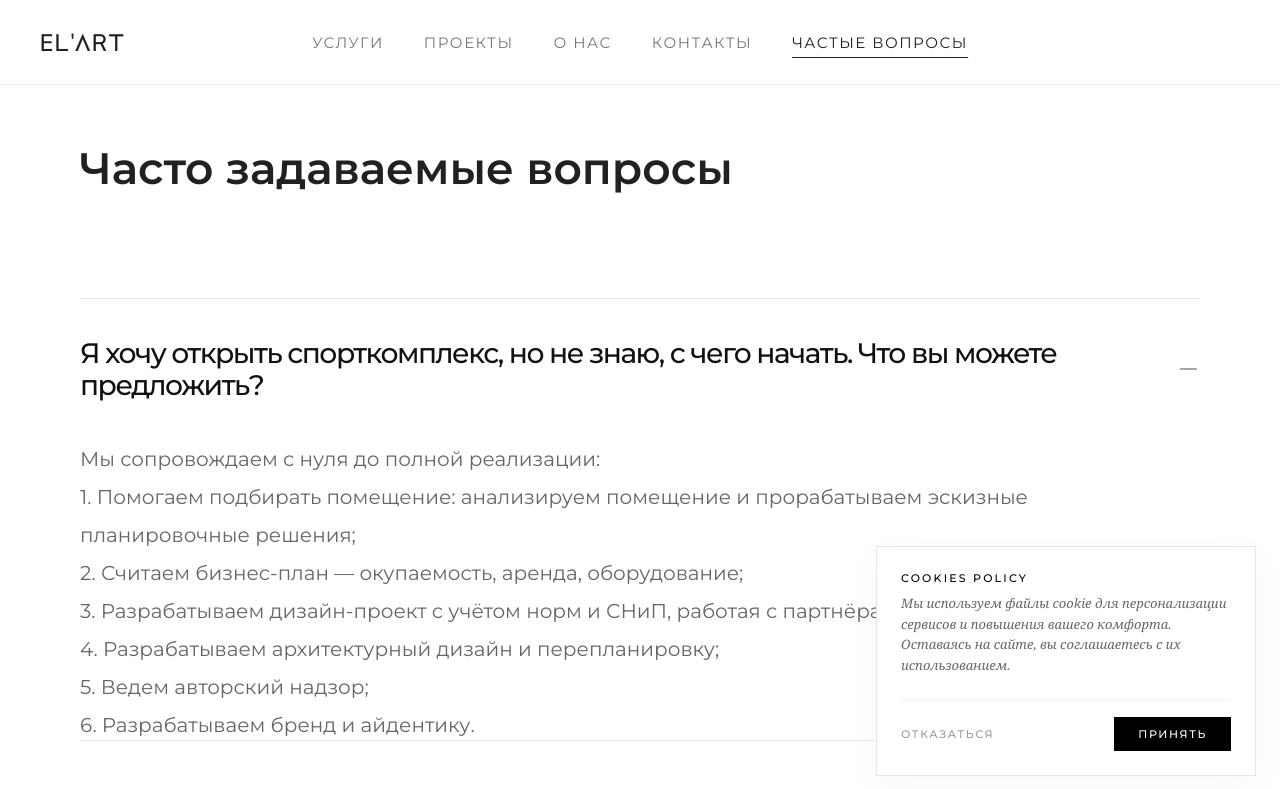
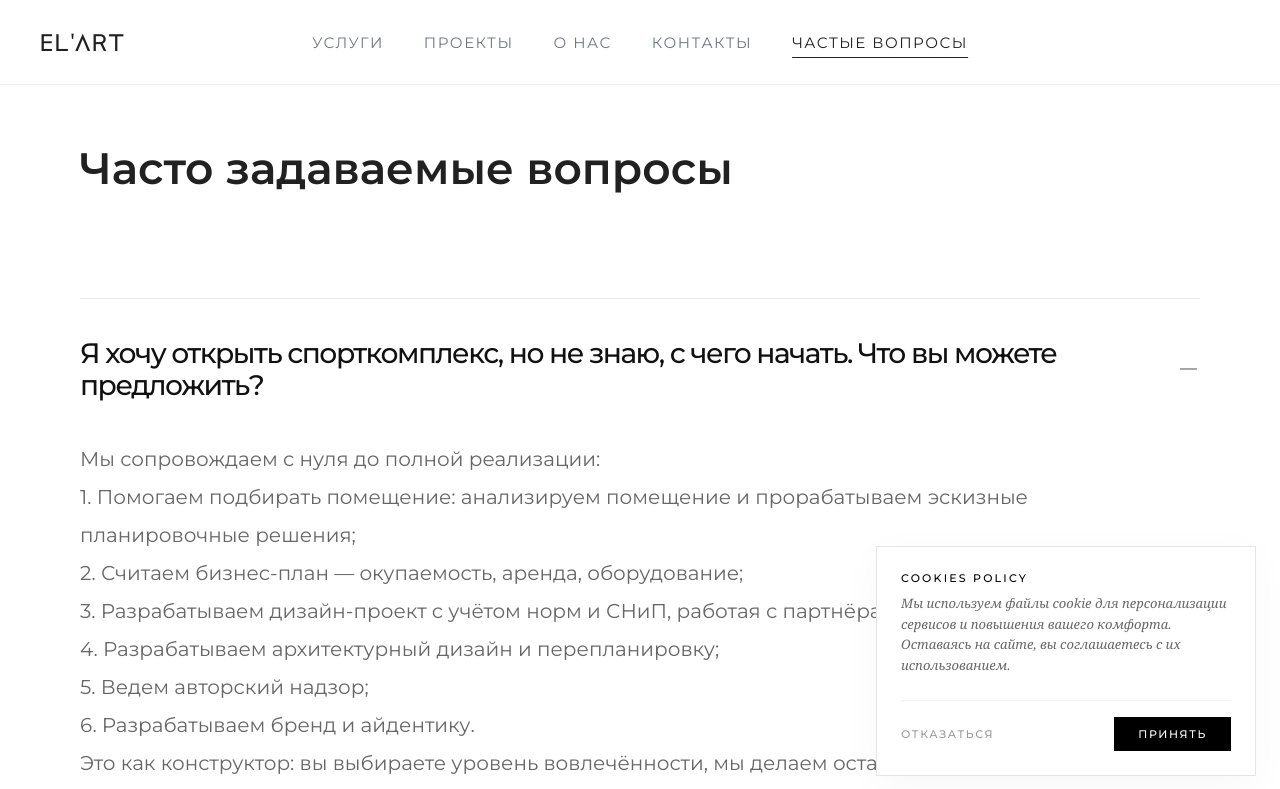
Before and after one commit to Ta1ksist/EL-ART-Sport-Web-Site, a Next.js app: page /FAQ in a window 1280 px wide. Shown: the top 789 px of the page. Built offline with nearby package versions, Linux system fonts and the light colour scheme.

Commit message:
fix: small changes

```diff
--- a/app/FAQ/page.tsx
+++ b/app/FAQ/page.tsx
@@ -91,7 +91,7 @@ export default function FAQPage() {
               <div
                 className={styles.answerWrapper}
                 style={{
-                  maxHeight: isOpen ? '300px' : '0px',
+                  maxHeight: isOpen ? '1000px' : '0px',
                 }}
               >
                 <div className={styles.answer}>
```
